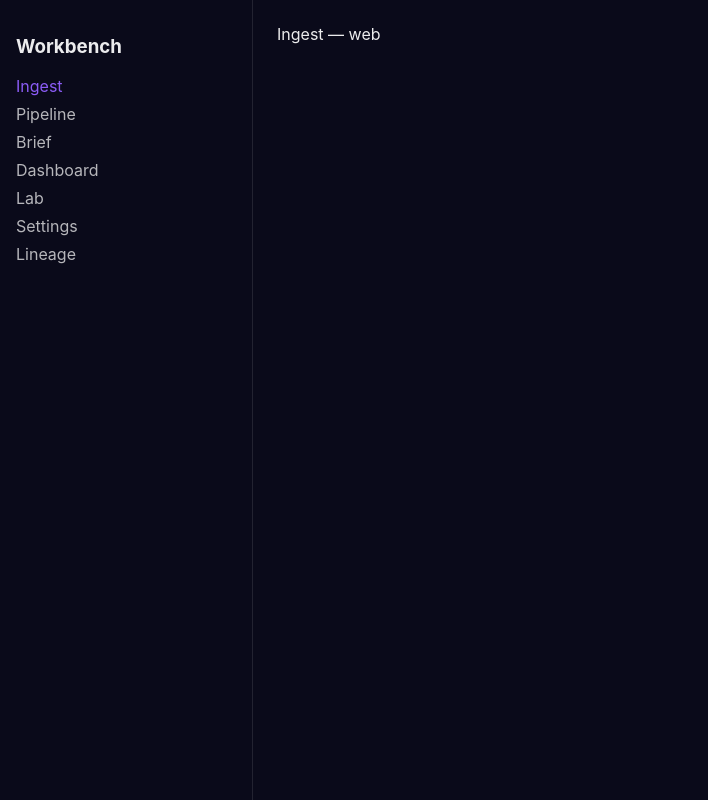
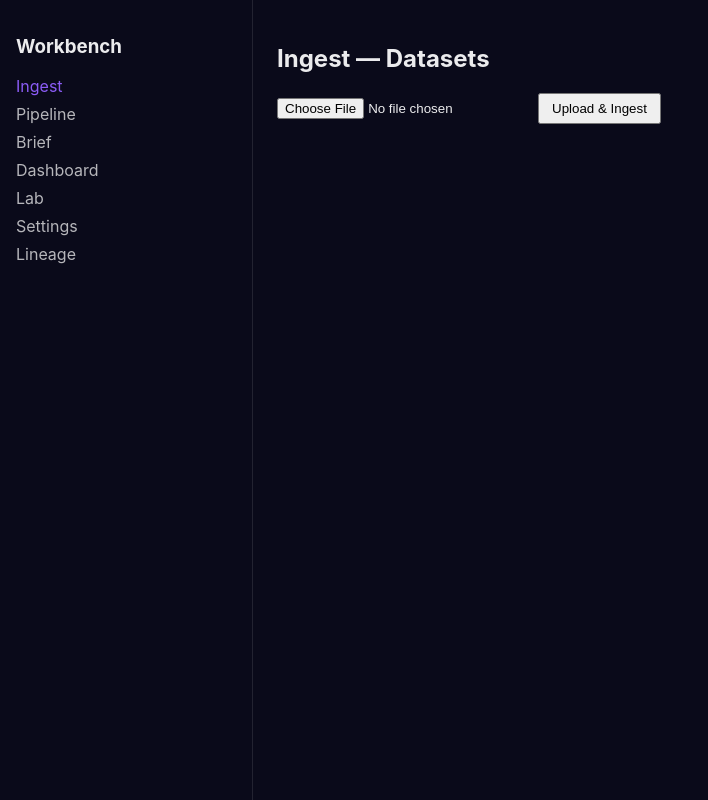
Before and after one commit to ndai30122006-creator/Data-Analytic-, a React (Vite) app in the folder frontend/web/: page /ingest in a window 1280 px wide. Shown: the whole page, without its empty margins (0-708 px from the left). Built offline with nearby package versions, Linux system fonts and the light colour scheme.

Commit message:
feat(frontend): GĐ3 Commit 9 -- Ingest page (upload -> ingestFile)

```diff
--- a/frontend/web/src/App.tsx
+++ b/frontend/web/src/App.tsx
@@ -2,6 +2,7 @@ import { BrowserRouter, Routes, Route, Navigate } from "react-router-dom";
 import DesktopShell from "./layout/DesktopShell";
 import Login from "./pages/Login";
 import Settings from "./pages/Settings";
+import Ingest from "./pages/Ingest";
 
 export default function App() {
   return (
@@ -10,7 +11,7 @@ export default function App() {
         <Route path="/login" element={<Login />} />
         <Route element={<DesktopShell />}>
           <Route path="/" element={<Navigate to="/ingest" replace />} />
-          <Route path="/ingest" element={<div>Ingest — web</div>} />
+          <Route path="/ingest" element={<Ingest />} />
           <Route path="/pipeline" element={<div>Pipeline — web</div>} />
           <Route path="/brief" element={<div>Brief — web</div>} />
           <Route path="/dashboard" element={<div>Dashboard — web</div>} />
--- /dev/null
+++ b/frontend/web/src/pages/Ingest.tsx
@@ -0,0 +1,28 @@
+import { useState } from "react";
+import { datasets } from "@app/shared/src/api/datasets";
+
+export default function Ingest() {
+  const [file, setFile] = useState<File | null>(null);
+  const [msg, setMsg] = useState("");
+
+  const upload = async () => {
+    if (!file) return;
+    try {
+      const res = await datasets.ingestFile(file);
+      setMsg(`Ingested: ${JSON.stringify(res)}`);
+    } catch (e: any) {
+      setMsg(`Error: ${e.message}`);
+    }
+  };
+
+  return (
+    <div>
+      <h2>Ingest — Datasets</h2>
+      <input type="file" onChange={(e) => setFile(e.target.files?.[0] ?? null)} />
+      <button onClick={upload} style={{ marginLeft: 8, padding: "6px 12px" }}>
+        Upload & Ingest
+      </button>
+      <div style={{ marginTop: 12 }}>{msg}</div>
+    </div>
+  );
+}
```
